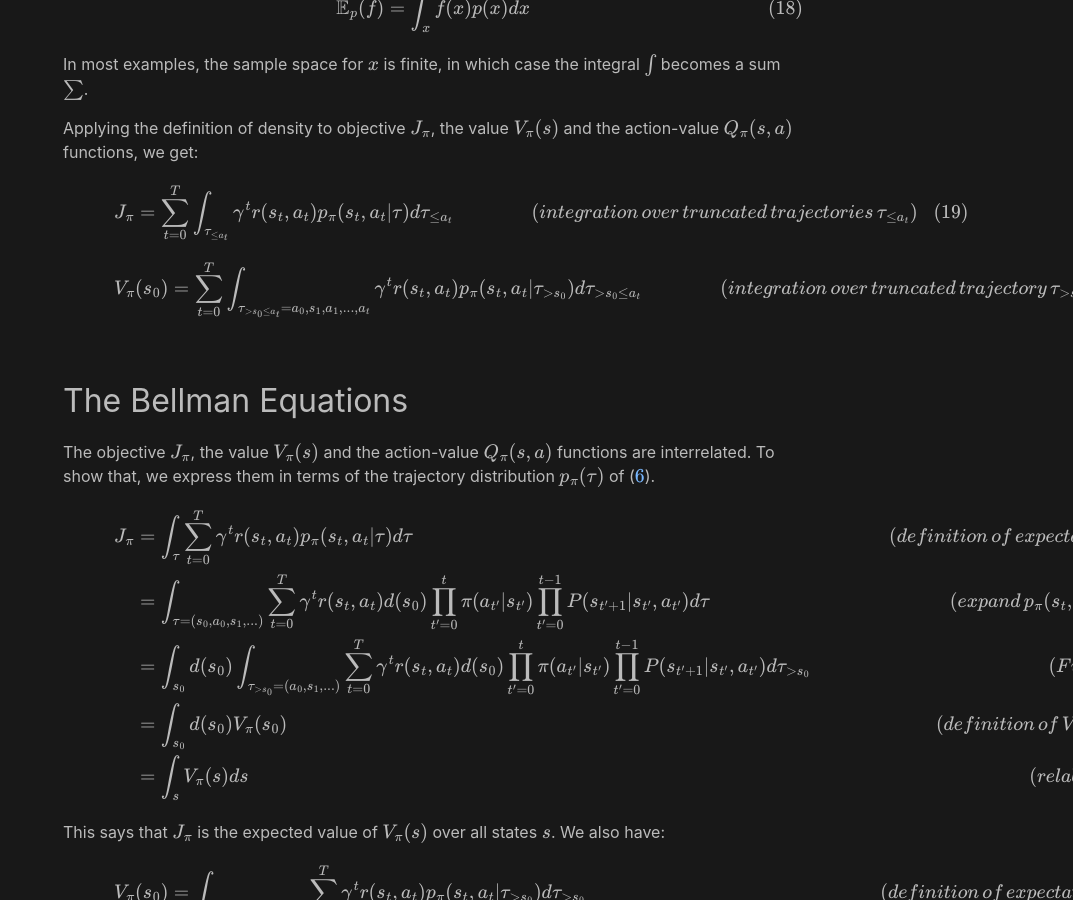
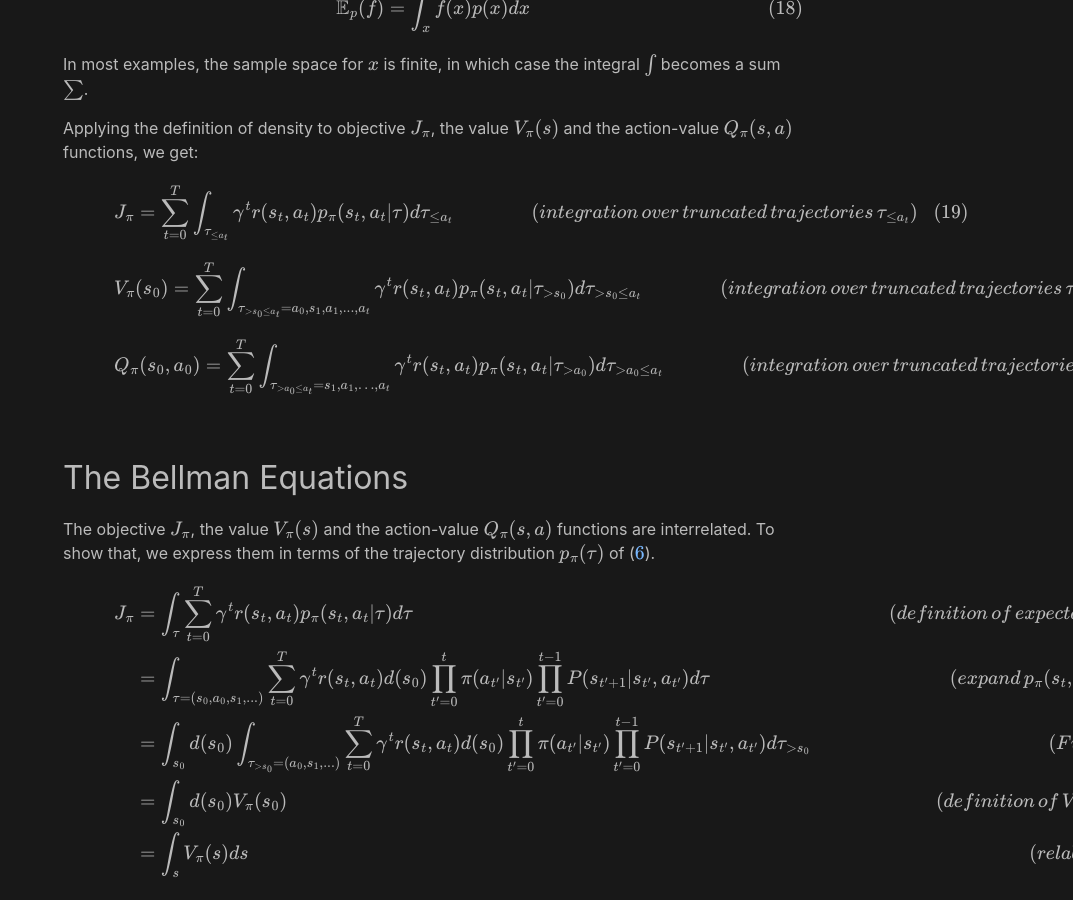
Before and after one commit to analytiq-hub/sigagent.github.io, a Jekyll site: the page built from machine_learning/_posts/2021-02-13-introduction_to_machine_learning.md, in a window 1280 px wide and 900 px high, scrolled down 5715 px. Shown: the whole window, without its empty margins (207-1280 px from the left). Built offline with Jekyll 4.4.1, drawn with Linux system fonts in a browser that asks for light colours; formulas are drawn with MathJax 3; a script that is not in the unit is left out.

Commit message:
*** empty log message ***

```diff
--- a/machine_learning/_posts/2021-02-13-introduction_to_machine_learning.md
+++ b/machine_learning/_posts/2021-02-13-introduction_to_machine_learning.md
@@ -231,9 +231,13 @@ $$
 
 $$
 \begin{align}
-V_\pi(s_0) & = \sum_{t=0}^{T}\int_{\tau_{>s_0 \le a_t} = a_0, s_1, a_1, ... , a_t}  \gamma^{t} r(s_t, a_t) p_\pi(s_t, a_t \vert \tau_{>s_0}) d\tau_{>s_0 \le a_t} \hspace{1cm} & (integration \, over \, truncated \, trajectory \, \tau_{>s_0 \le a_t}) \\
+V_\pi(s_0) & = \sum_{t=0}^{T}\int_{\tau_{>s_0 \le a_t} = a_0, s_1, a_1, ... , a_t}  \gamma^{t} r(s_t, a_t) p_\pi(s_t, a_t \vert \tau_{>s_0}) d\tau_{>s_0 \le a_t} \hspace{1cm} & (integration \, over \, truncated \, trajectories \, \tau_{>s_0 \le a_t}) \\
 \end{align}
 $$
+
+\begin{align}
+Q_\pi(s_0, a_0) & = \sum_{t=0}^{T} \int_{\tau_{>a_0 \le a_t} = s_1, a_1, ..., a_t} \gamma^{t} r(s_t, a_t) p_\pi(s_t, a_t \vert \tau_{>a_0}) d\tau_{>a_0 \le a_t} \hspace{1cm} & (integration \, over \, truncated \, trajectories \, \tau_{>a_0 \le a_t} = s_1, a_1, ..., a_t) \\
+\end{align}
 
 ## The Bellman Equations
 
```
